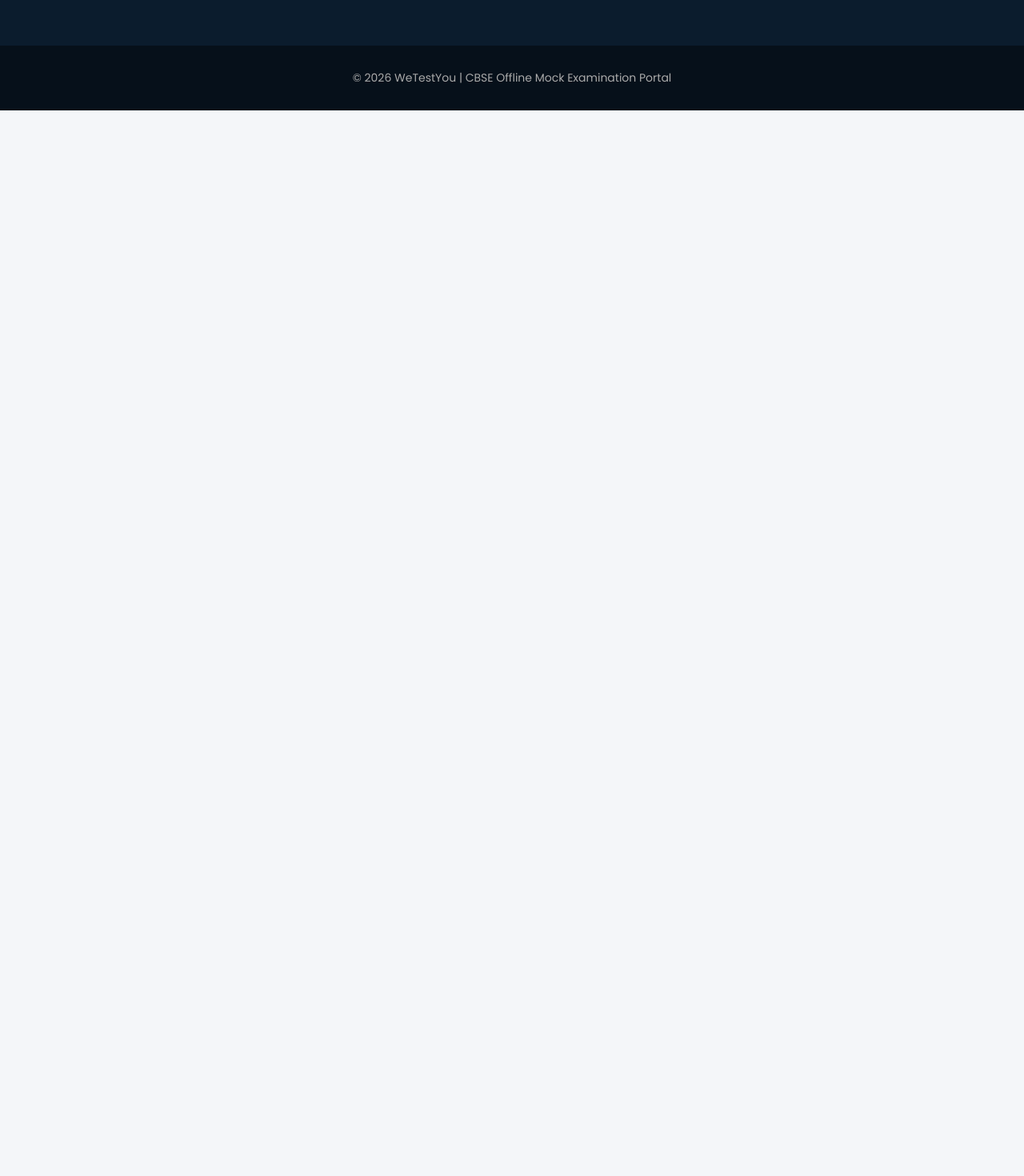
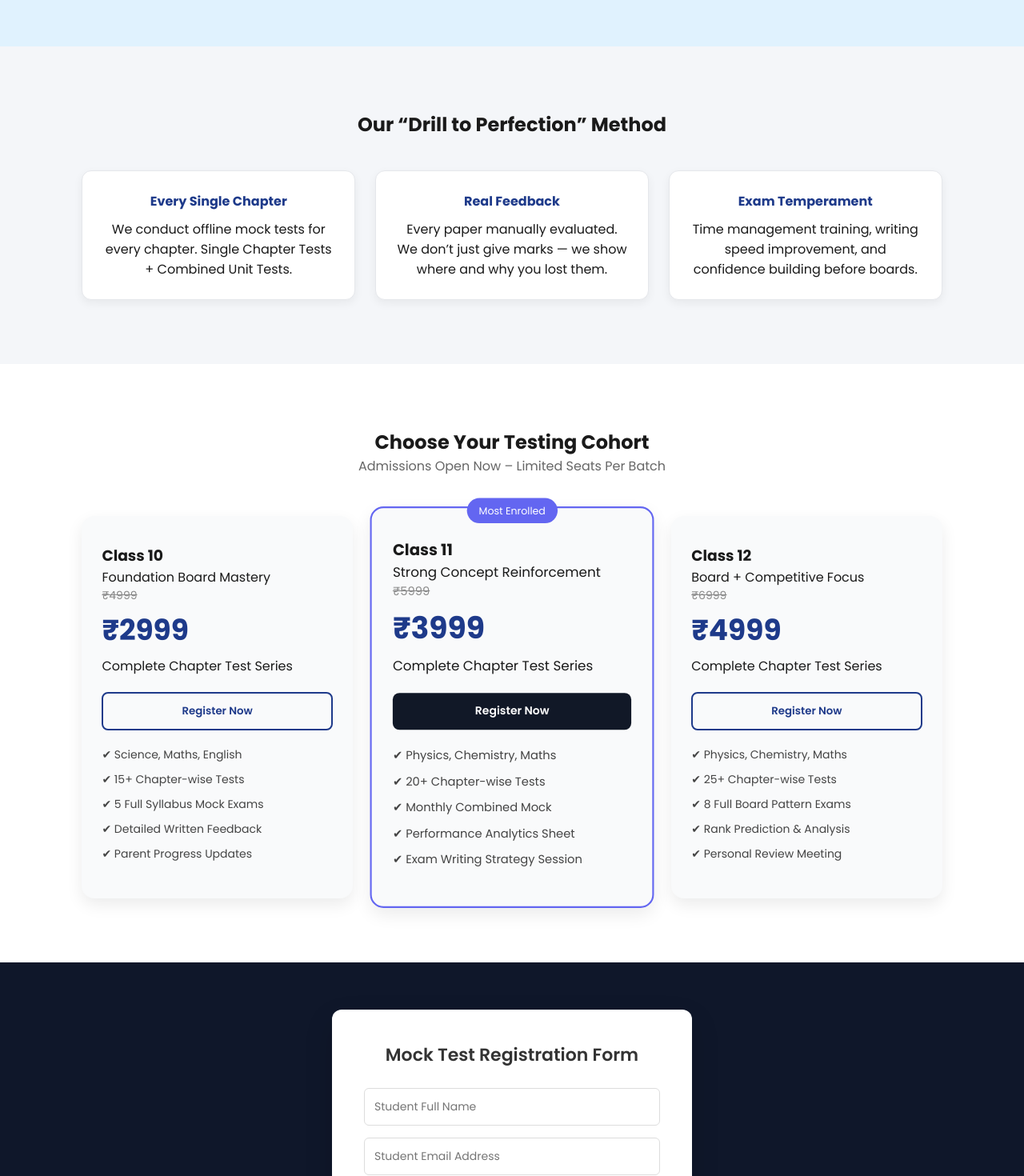
Before and after one commit to gitsparthiv/we_test_you, a React (Vite) app: page / in a window 1280 px wide. Shown: the part 1220-2690 px from the top of the page at 80% size. Before the commit the page ends 1358 px from the top, so only its background shows below. Built offline with nearby package versions, Linux system fonts and the light colour scheme.

Commit message:
integrated both codes

```diff
--- /dev/null
+++ b/src/components/Cohort.css
@@ -0,0 +1,157 @@
+/* HERO SECTION */
+
+.testing-hero {
+  background: linear-gradient(135deg, #0f172a, #1e293b);
+  color: white;
+  padding: 90px 8%;
+  text-align: center;
+}
+
+.testing-hero h1 {
+  font-size: 40px;
+  font-weight: 700;
+}
+
+.testing-hero h1 span {
+  color: #facc15;
+}
+
+.hero-sub {
+  max-width: 750px;
+  margin: 20px auto;
+  color: #cbd5e1;
+}
+
+.hero-target {
+  margin-top: 30px;
+  font-size: 15px;
+  color: #e2e8f0;
+}
+
+/* METHOD SECTION */
+
+.method-section {
+  padding: 80px 8%;
+  text-align: center;
+  background: #f4f6f9;
+}
+
+.method-section h2 {
+  margin-bottom: 40px;
+}
+
+.method-grid {
+  display: grid;
+  grid-template-columns: repeat(auto-fit, minmax(250px, 1fr));
+  gap: 25px;
+}
+
+.method-card {
+  background: #ffffff;
+  border: 1px solid #e5e7eb;
+  padding: 25px;
+  border-radius: 12px;
+  box-shadow: 0 4px 12px rgba(0,0,0,0.06);
+}
+
+.method-card h4 {
+  margin-bottom: 10px;
+  color: #1e3a8a;
+}
+
+/* PRICING SECTION */
+
+.pricing-section {
+  padding: 80px 8%;
+  background: #ffffff;
+  text-align: center;
+}
+
+.pricing-sub {
+  margin-bottom: 50px;
+  color: #666;
+}
+
+.pricing-grid {
+  display: grid;
+  grid-template-columns: repeat(auto-fit, minmax(280px, 1fr));
+  gap: 30px;
+}
+
+.pricing-card {
+  background: #f9fafb;
+  padding: 35px 25px;
+  border-radius: 16px;
+  box-shadow: 0 8px 20px rgba(0,0,0,0.08);
+  text-align: left;
+  position: relative;
+  transition: 0.3s ease;
+}
+
+.pricing-card:hover {
+  transform: translateY(-10px);
+}
+
+.popular {
+  border: 2px solid #6366f1;
+  transform: scale(1.05);
+}
+
+.badge {
+  position: absolute;
+  top: -12px;
+  left: 50%;
+  transform: translateX(-50%);
+  background: #6366f1;
+  color: white;
+  padding: 6px 14px;
+  font-size: 12px;
+  border-radius: 20px;
+}
+
+.old-price {
+  text-decoration: line-through;
+  color: #888;
+  font-size: 14px;
+}
+
+.price {
+  font-size: 36px;
+  margin: 5px 0;
+  color: #1e3a8a;
+}
+
+.choose-btn {
+  width: 100%;
+  padding: 12px;
+  border-radius: 8px;
+  border: 2px solid #1e3a8a;
+  background: transparent;
+  color: #1e3a8a;
+  font-weight: 600;
+  cursor: pointer;
+  margin: 20px 0;
+  transition: 0.3s;
+}
+
+.choose-btn:hover {
+  background: #1e3a8a;
+  color: white;
+}
+
+.choose-btn.dark {
+  background: #111827;
+  color: white;
+  border: none;
+}
+
+.pricing-card ul {
+  list-style: none;
+  padding: 0;
+}
+
+.pricing-card li {
+  margin-bottom: 10px;
+  font-size: 14px;
+  color: #444;
+}
--- /dev/null
+++ b/src/components/Cohort.jsx
@@ -0,0 +1,134 @@
+import "./Cohort.css";
+function Cohort() {
+  return (
+    <>
+      {/* HERO SECTION
+      <section className="testing-hero">
+        <div className="hero-content">
+          <h1>
+            Tuitions Teach You. <br />
+            <span>We Test You.</span>
+          </h1>
+
+          <p className="hero-sub">
+            Introducing the missing link to your board success.
+            India’s first institute focused 100% on chapter-wise offline testing
+            & rigorous feedback.
+          </p>
+
+          <div className="hero-target">
+            <p><strong>Target:</strong> CBSE Boards</p>
+            <p><strong>Classes:</strong> 10 | 11 | 12</p>
+            <p><strong>Subjects:</strong> Physics • Chemistry • Maths • Science • English</p>
+          </div>
+        </div>
+      </section>
+
+      METHOD SECTION */}
+      <section className="method-section">
+        <h2>Our “Drill to Perfection” Method</h2>
+
+        <div className="method-grid">
+          <div className="method-card">
+            <h4>Every Single Chapter</h4>
+            <p>
+              We conduct offline mock tests for every chapter.
+              Single Chapter Tests + Combined Unit Tests.
+            </p>
+          </div>
+
+          <div className="method-card">
+            <h4>Real Feedback</h4>
+            <p>
+              Every paper manually evaluated. We don’t just give marks —
+              we show where and why you lost them.
+            </p>
+          </div>
+
+          <div className="method-card">
+            <h4>Exam Temperament</h4>
+            <p>
+              Time management training, writing speed improvement,
+              and confidence building before boards.
+            </p>
+          </div>
+        </div>
+      </section>
+
+      {/* PRICING COHORT SECTION */}
+      <section className="pricing-section">
+        <h2>Choose Your Testing Cohort</h2>
+        <p className="pricing-sub">
+          Admissions Open Now – Limited Seats Per Batch
+        </p>
+
+        <div className="pricing-grid">
+
+          {/* Class 10 */}
+          <div className="pricing-card">
+            <h3>Class 10</h3>
+            <p className="tagline">Foundation Board Mastery</p>
+
+            <p className="old-price">₹4999</p>
+            <h1 className="price">₹2999</h1>
+            <p className="per">Complete Chapter Test Series</p>
+
+            <button className="choose-btn">Register Now</button>
+
+            <ul>
+              <li>✔ Science, Maths, English</li>
+              <li>✔ 15+ Chapter-wise Tests</li>
+              <li>✔ 5 Full Syllabus Mock Exams</li>
+              <li>✔ Detailed Written Feedback</li>
+              <li>✔ Parent Progress Updates</li>
+            </ul>
+          </div>
+
+          {/* Class 11 - Highlighted */}
+          <div className="pricing-card popular">
+            <div className="badge">Most Enrolled</div>
+            <h3>Class 11</h3>
+            <p className="tagline">Strong Concept Reinforcement</p>
+
+            <p className="old-price">₹5999</p>
+            <h1 className="price">₹3999</h1>
+            <p className="per">Complete Chapter Test Series</p>
+
+            <button className="choose-btn dark">Register Now</button>
+
+            <ul>
+              <li>✔ Physics, Chemistry, Maths</li>
+              <li>✔ 20+ Chapter-wise Tests</li>
+              <li>✔ Monthly Combined Mock</li>
+              <li>✔ Performance Analytics Sheet</li>
+              <li>✔ Exam Writing Strategy Session</li>
+            </ul>
+          </div>
+
+          {/* Class 12 */}
+          <div className="pricing-card">
+            <h3>Class 12</h3>
+            <p className="tagline">Board + Competitive Focus</p>
+
+            <p className="old-price">₹6999</p>
+            <h1 className="price">₹4999</h1>
+            <p className="per">Complete Chapter Test Series</p>
+
+            <button className="choose-btn">Register Now</button>
+
+            <ul>
+              <li>✔ Physics, Chemistry, Maths</li>
+              <li>✔ 25+ Chapter-wise Tests</li>
+              <li>✔ 8 Full Board Pattern Exams</li>
+              <li>✔ Rank Prediction & Analysis</li>
+              <li>✔ Personal Review Meeting</li>
+            </ul>
+          </div>
+
+        </div>
+      </section>
+    </>
+  );
+}
+
+export default Cohort;
--- a/src/components/HighlightSection.jsx
+++ b/src/components/HighlightSection.jsx
@@ -9,8 +9,8 @@ function HighlightSection({ id, title, text }) {
 
   const styles = {
     section: {
-      background: "#0b1c2d",
-      color: "#fff",
+      background: "#e0f2fe",
+      color: "#0f172a",
       padding: "60px 8%",
       textAlign: "center"
     },
@@ -21,7 +21,7 @@ function HighlightSection({ id, title, text }) {
     text: {
       maxWidth: "800px",
       margin: "auto",
-      color: "#d0d8e6",
+      color: "#334155",
       fontSize: "17px"
     }
   };
--- /dev/null
+++ b/src/components/Register.css
@@ -0,0 +1,79 @@
+/* Background Section */
+.form-section {
+  min-height: 100vh;
+  display: flex;
+  justify-content: center;
+  align-items: center;
+  background: #0f172a;
+  padding: 40px 20px;
+}
+
+/* Form Card */
+.form-section form {
+  background: #ffffff;
+  padding: 40px;
+  border-radius: 12px;
+  width: 100%;
+  max-width: 450px;
+  box-shadow: 0 15px 35px rgba(0, 0, 0, 0.15);
+  display: flex;
+  flex-direction: column;
+}
+
+/* Heading */
+.form-section h3 {
+  text-align: center;
+  margin-bottom: 25px;
+  color: #333;
+  font-size: 22px;
+  font-weight: 600;
+}
+
+/* Inputs & Select */
+.form-section input,
+.form-section select {
+  margin-bottom: 15px;
+  padding: 12px;
+  border: 1px solid #ddd;
+  border-radius: 6px;
+  font-size: 14px;
+  transition: all 0.3s ease;
+}
+
+/* Focus Effect */
+.form-section input:focus,
+.form-section select:focus {
+  outline: none;
+  border-color: #4e73df;
+  box-shadow: 0 0 5px rgba(78, 115, 223, 0.3);
+}
+
+/* Button */
+.form-section button {
+  padding: 12px;
+  border: none;
+  border-radius: 6px;
+  background: #4e73df;
+  color: white;
+  font-size: 15px;
+  font-weight: 600;
+  cursor: pointer;
+  transition: all 0.3s ease;
+}
+
+/* Button Hover */
+.form-section button:hover {
+  background: #2e59d9;
+  transform: translateY(-2px);
+}
+
+/* Responsive */
+@media (max-width: 480px) {
+  .form-section form {
+    padding: 25px;
+  }
+
+  .form-section h3 {
+    font-size: 18px;
+  }
+}
--- /dev/null
+++ b/src/components/Register.jsx
@@ -0,0 +1,34 @@
+import "./Register.css";
+function Register() {
+  return (
+    <>
+      <section className="form-section" id="register">
+        <form>
+          <h3>Mock Test Registration Form</h3>
+          <input type="text" placeholder="Student Full Name" required />
+          <input type="email" placeholder="Student Email Address" required />
+          <input type="tel" placeholder="Student Mobile Number" required />
+
+          <input type="text" placeholder="Parent Full Name" required />
+          <input type="email" placeholder="Parent Email Address" required />
+          <input type="tel" placeholder="Parent Mobile Number" required />
+          <select required>
+            <option value="">Select Cohort</option>
+            <option>Cohort A</option>
+            <option>Cohort B</option>
+            <option>Cohort C</option>
+          </select>
+          <select required>
+            <option value="">Select Preferred Test Location</option>
+            <option>City Center Campus</option>
+            <option>North Zone Center</option>
+            <option>South Zone Center</option>
+          </select>
+          <button type="submit">Submit</button>
+        </form>
+      </section>
+    </>
+  );
+}
+
+export default Register;
--- a/src/index.css
+++ b/src/index.css
@@ -15,6 +15,7 @@ body {
 }
 section {
     scroll-margin-top: 100px;
+    transition: all 0.3s ease;
   }
 
 
@@ -33,7 +34,8 @@ a {
     display: flex;
     justify-content: space-between;
     align-items: center;
-    background: #0b1c2d;
+    background: #ffffff;
+    border-bottom: 1px solid #e5e7eb;
     color: white;
     z-index: 1000;
     transition: all 0.4s ease;
@@ -41,10 +43,10 @@ a {
 
   /* When Scrolled */
   .navbar.scrolled {
-    background: rgba(11, 28, 45, 0.75);
-    backdrop-filter: blur(12px);
+    background: rgba(255,255,255,0.95);
+  backdrop-filter: blur(8px);
+  box-shadow: 0 6px 18px rgba(0,0,0,0.08);
     -webkit-backdrop-filter: blur(12px);
-    box-shadow: 0 8px 25px rgba(0, 0, 0, 0.2);
     padding: 16px 8%;
   }
 
@@ -71,14 +73,14 @@ a {
   .nav-links a {
     position: relative;
     margin-left: 30px;
-    color: white;
+    color: #1e293b;
     font-weight: 500;
     transition: color 0.3s ease;
   }
 
   /* Hover text color */
   .nav-links a:hover {
-    color: #1e5eff;
+    color: #2563eb;
   }
 
   /* Underline animation */
@@ -110,13 +112,20 @@ a {
   .hero-overlay {
     width: 100%;
     height: 100%;
-    backdrop-filter: blur(3px);
-    -webkit-backdrop-filter: blur(6px);
-    background: rgba(11, 28, 45, 0.65);
+    backdrop-filter: blur(2px);
+    -webkit-backdrop-filter: blur(2px);
+
+    background: linear-gradient(
+      to right,
+      rgba(255,255,255,0.85),
+      rgba(255,255,255,0.6)
+    );
+
     display: flex;
     align-items: center;
     padding: 0 8%;
   }
+
 
   /* Content */
   .hero-content {
@@ -125,20 +134,20 @@ a {
   }
 
   .hero-content h2 {
-    font-size: 46px;
-    font-weight: 800;
-    line-height: 1.2;
-    margin-bottom: 20px;
-  }
+    color: #0f172a;
+  font-weight: 800;
+  text-shadow: 0 2px 8px rgba(0,0,0,0.1);
+  font-size: 42px
+}
 
   .hero-content h2 span {
-    color: #1e5eff;
+    color: #2563eb;
   }
 
   .hero-content p {
     font-size: 18px;
     margin-bottom: 30px;
-    color: #d0d8e6;
+    color: #475569;
   }
 
   /* Button */
--- a/src/pages/LandingPage.jsx
+++ b/src/pages/LandingPage.jsx
@@ -2,6 +2,8 @@ import Header from "../components/Header";
 import Hero from "../components/Hero";
 import HighlightSection from "../components/HighlightSection";
 import Footer from "../components/Footer";
+import Cohort from "../components/Cohort";
+import Register from "../components/Register";
 
 function LandingPage() {
   return (
@@ -20,7 +22,8 @@ function LandingPage() {
         title="Test Location & Pattern"
         text="Registered students will receive detailed venue address, reporting time, hall ticket, and examination guidelines via email and SMS."
       />
-
+      <Cohort />
+      <Register />
       <Footer />
     </>
   );
```
